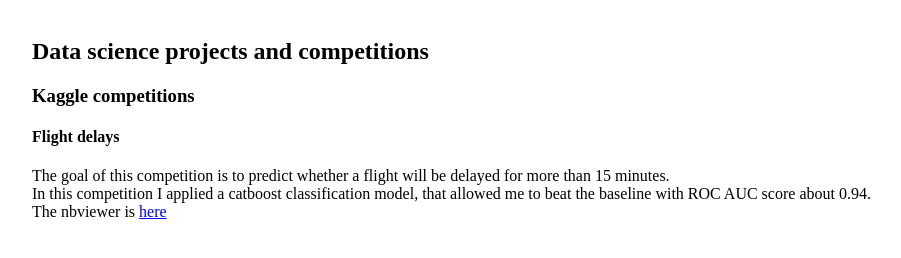
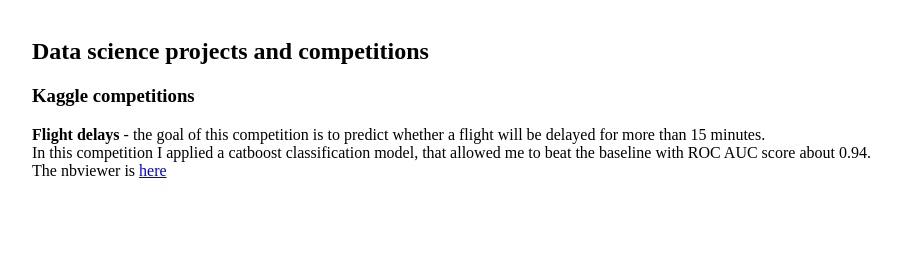
Before and after one commit to VladAleshin/VladAleshin.github.io, a plain HTML site: page index.html in a window 1280 px wide. Shown: the whole page, without its empty margins (108-1009 px from the left). Drawn offline with Linux system fonts and the light colour scheme.

Commit message:
Update index.html

```diff
--- a/index.html
+++ b/index.html
@@ -16,8 +16,7 @@
   <div class="center">
    <h2>Data science projects and competitions</h2>
    <h3>Kaggle competitions</h3>
-   <h4>Flight delays</h4>
-   <p> The goal of this competition is to predict whether a flight will be delayed for more than 15 minutes. <br>
+   <p> <b>Flight delays</b> - the goal of this competition is to predict whether a flight will be delayed for more than 15 minutes. <br>
     In this competition I applied a catboost classification model, that allowed
     me to beat the baseline with ROC AUC score about 0.94. <br>
     The nbviewer is  <a href="https://github.com/VladAleshin/-kaggle-competitions/blob/master/Flight%20delays.ipynb">here</a>
```
